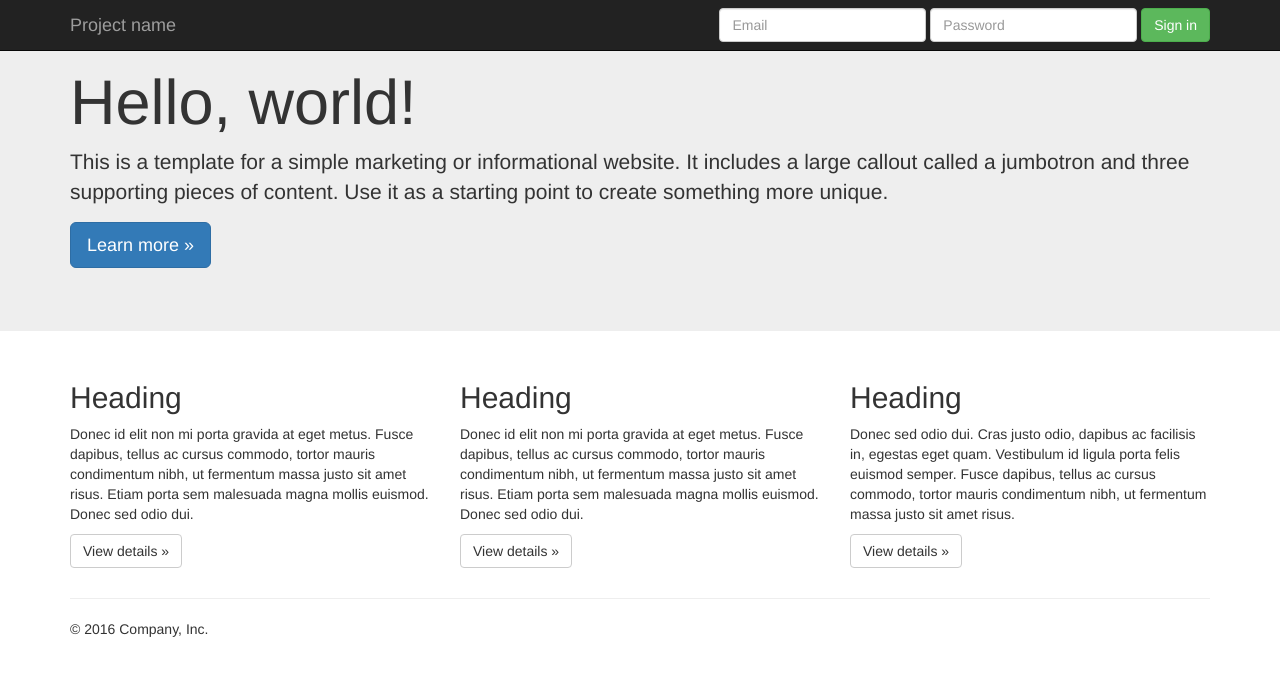
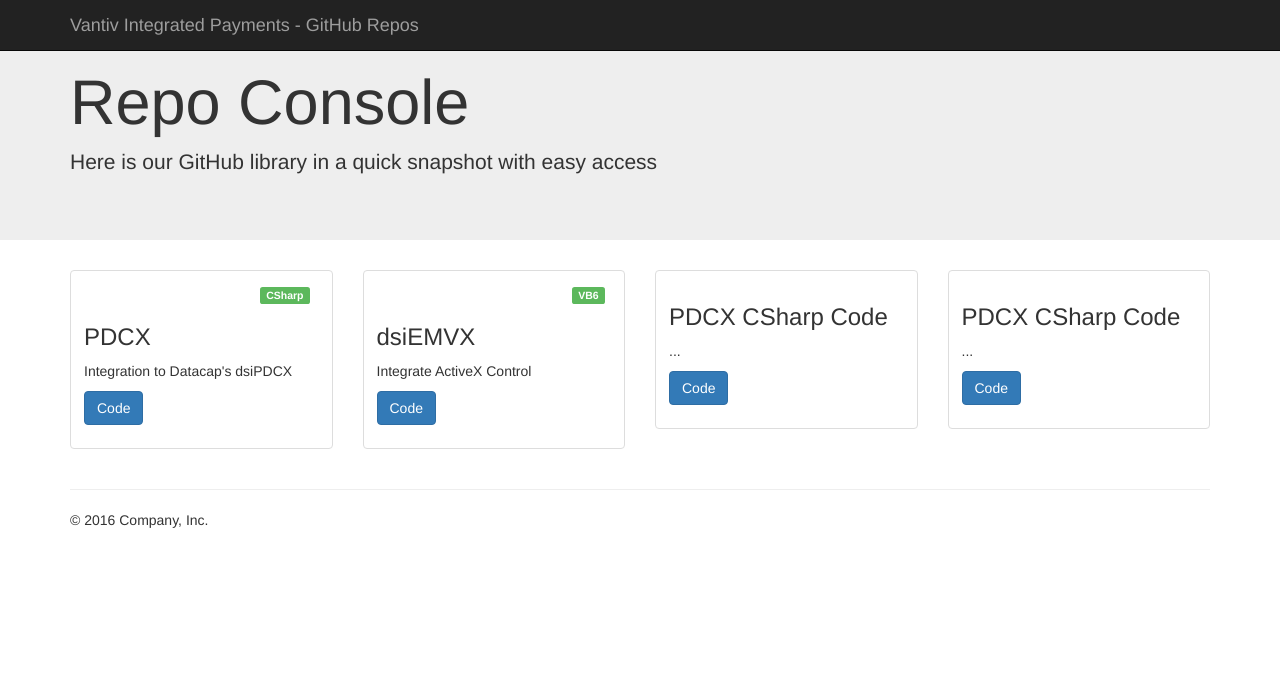
Before and after one commit to MercuryPay/vantiv.github.io, a plain HTML site: page index.html in a window 1280 px wide. Drawn offline with nearby package versions, Linux system fonts and the light colour scheme.

Commit message:
start of tiles

```diff
--- a/index.html
+++ b/index.html
@@ -1,5 +1,6 @@
 <!DOCTYPE html>
 <html lang="en">
+
 <head>
     <meta charset="utf-8">
     <meta http-equiv="X-UA-Compatible" content="IE=edge">
@@ -9,7 +10,8 @@
 
     <!-- Bootstrap -->
     <!-- Latest compiled and minified CSS -->
-    <link rel="stylesheet" href="https://maxcdn.bootstrapcdn.com/bootstrap/3.3.7/css/bootstrap.min.css" integrity="sha384-BVYiiSIFeK1dGmJRAkycuHAHRg32OmUcww7on3RYdg4Va+PmSTsz/K68vbdEjh4u" crossorigin="anonymous">
+    <link rel="stylesheet" href="https://maxcdn.bootstrapcdn.com/bootstrap/3.3.7/css/bootstrap.min.css" integrity="sha384-BVYiiSIFeK1dGmJRAkycuHAHRg32OmUcww7on3RYdg4Va+PmSTsz/K68vbdEjh4u"
+        crossorigin="anonymous">
 
     <!-- HTML5 shim and Respond.js for IE8 support of HTML5 elements and media queries -->
     <!-- WARNING: Respond.js doesn't work if you view the page via file:// -->
@@ -18,20 +20,22 @@
       <script src="https://oss.maxcdn.com/respond/1.4.2/respond.min.js"></script>
     <![endif]-->
 </head>
+
 <body>
     <nav class="navbar navbar-inverse navbar-fixed-top">
         <div class="container">
             <div class="navbar-header">
-          <button type="button" class="navbar-toggle collapsed" data-toggle="collapse" data-target="#navbar" aria-expanded="false" aria-controls="navbar">
+                <button type="button" class="navbar-toggle collapsed" data-toggle="collapse" data-target="#navbar" aria-expanded="false"
+                    aria-controls="navbar">
             <span class="sr-only">Toggle navigation</span>
             <span class="icon-bar"></span>
             <span class="icon-bar"></span>
             <span class="icon-bar"></span>
           </button>
-          <a class="navbar-brand" href="#">Project name</a>
+                <a class="navbar-brand" href="#">Vantiv Integrated Payments - GitHub Repos</a>
             </div>
             <div id="navbar" class="navbar-collapse collapse">
-          <form class="navbar-form navbar-right">
+                <!--<form class="navbar-form navbar-right">
             <div class="form-group">
               <input type="text" placeholder="Email" class="form-control">
             </div>
@@ -39,37 +43,69 @@
               <input type="password" placeholder="Password" class="form-control">
             </div>
             <button type="submit" class="btn btn-success">Sign in</button>
-          </form>
-        </div><!--/.navbar-collapse -->
+          </form>-->
+            </div>
+            <!--/.navbar-collapse -->
         </div>
     </nav>
 
     <!-- Main jumbotron for a primary marketing message or call to action -->
     <div class="jumbotron">
         <div class="container">
-        <h1>Hello, world!</h1>
-        <p>This is a template for a simple marketing or informational website. It includes a large callout called a jumbotron and three supporting pieces of content. Use it as a starting point to create something more unique.</p>
-        <p><a class="btn btn-primary btn-lg" href="#" role="button">Learn more &raquo;</a></p>
+            <h1>Repo Console</h1>
+            <p>Here is our GitHub library in a quick snapshot with easy access</p>
+            <!--<p><a class="btn btn-primary btn-lg" href="#" role="button">Learn more &raquo;</a></p>-->
         </div>
     </div>
 
     <div class="container">
         <!-- Example row of columns -->
         <div class="row">
-        <div class="col-md-4">
-          <h2>Heading</h2>
-          <p>Donec id elit non mi porta gravida at eget metus. Fusce dapibus, tellus ac cursus commodo, tortor mauris condimentum nibh, ut fermentum massa justo sit amet risus. Etiam porta sem malesuada magna mollis euismod. Donec sed odio dui. </p>
-          <p><a class="btn btn-default" href="#" role="button">View details &raquo;</a></p>
+            <div class="col-sm-6 col-md-3">
+                <div class="thumbnail">
+                    <!--<img src="..." alt="...">-->
+                    <div class="caption">
+                        <div class="col-md-offset-9">
+                            <span class="label label-success">CSharp</span>
                         </div>
-        <div class="col-md-4">
-          <h2>Heading</h2>
-          <p>Donec id elit non mi porta gravida at eget metus. Fusce dapibus, tellus ac cursus commodo, tortor mauris condimentum nibh, ut fermentum massa justo sit amet risus. Etiam porta sem malesuada magna mollis euismod. Donec sed odio dui. </p>
-          <p><a class="btn btn-default" href="#" role="button">View details &raquo;</a></p>
+                        <h3>PDCX</h3>
+                        <p>Integration to Datacap's dsiPDCX</p>
+                        <p><a href="https://github.com/MercuryPay/PDCX.CSharp" class="btn btn-primary" role="button">Code</a></p>
                     </div>
-        <div class="col-md-4">
-          <h2>Heading</h2>
-          <p>Donec sed odio dui. Cras justo odio, dapibus ac facilisis in, egestas eget quam. Vestibulum id ligula porta felis euismod semper. Fusce dapibus, tellus ac cursus commodo, tortor mauris condimentum nibh, ut fermentum massa justo sit amet risus.</p>
-          <p><a class="btn btn-default" href="#" role="button">View details &raquo;</a></p>
+                </div>
+            </div>
+            <div class="col-sm-6 col-md-3">
+                <div class="thumbnail">
+                    <!--<img src="..." alt="...">-->
+                    <div class="caption">
+                        <div class="col-md-offset-10">
+                            <span class="label label-success">VB6</span>
+                        </div>
+                        <h3>dsiEMVX</h3>
+                        <p>Integrate ActiveX Control</p>
+                        <p><a href="https://github.com/MercuryPay/dsiEMVX.VB6" class="btn btn-primary" role="button">Code</a></p>
+                    </div>
+                </div>
+            </div>
+            <div class="col-sm-6 col-md-3">
+                <div class="thumbnail">
+                    <!--<img src="..." alt="...">-->
+                    <div class="caption">
+                        <h3>PDCX CSharp Code</h3>
+                        <p>...</p>
+                        <p><a href="https://github.com/MercuryPay/PDCX.CSharp" class="btn btn-primary" role="button">Code</a></p>
+                    </div>
+                </div>
+            </div>
+            <div class="col-sm-6 col-md-3">
+                <div class="thumbnail">
+                    <!--<img src="..." alt="...">-->
+                    <div class="caption">
+                        <h3>PDCX CSharp Code</h3>
+                        <p>...</p>
+                        <p><a href="https://github.com/MercuryPay/PDCX.CSharp" class="btn btn-primary" role="button">Code</a>                            </p>
+                    </div>
+                </div>
             </div>
         </div>
 
@@ -78,12 +114,15 @@
         <footer>
             <p>&copy; 2016 Company, Inc.</p>
         </footer>
-    </div> <!-- /container -->
+    </div>
+    <!-- /container -->
 
     <!-- jQuery (necessary for Bootstrap's JavaScript plugins) -->
     <script src="https://ajax.googleapis.com/ajax/libs/jquery/1.12.4/jquery.min.js"></script>
     <!-- Include all compiled plugins (below), or include individual files as needed -->
     <!-- Latest compiled and minified JavaScript -->
-    <script src="https://maxcdn.bootstrapcdn.com/bootstrap/3.3.7/js/bootstrap.min.js" integrity="sha384-Tc5IQib027qvyjSMfHjOMaLkfuWVxZxUPnCJA7l2mCWNIpG9mGCD8wGNIcPD7Txa" crossorigin="anonymous"></script>
+    <script src="https://maxcdn.bootstrapcdn.com/bootstrap/3.3.7/js/bootstrap.min.js" integrity="sha384-Tc5IQib027qvyjSMfHjOMaLkfuWVxZxUPnCJA7l2mCWNIpG9mGCD8wGNIcPD7Txa"
+        crossorigin="anonymous"></script>
 </body>
+
 </html>
```
Lines whose indentation alone changed are shown as unchanged.
